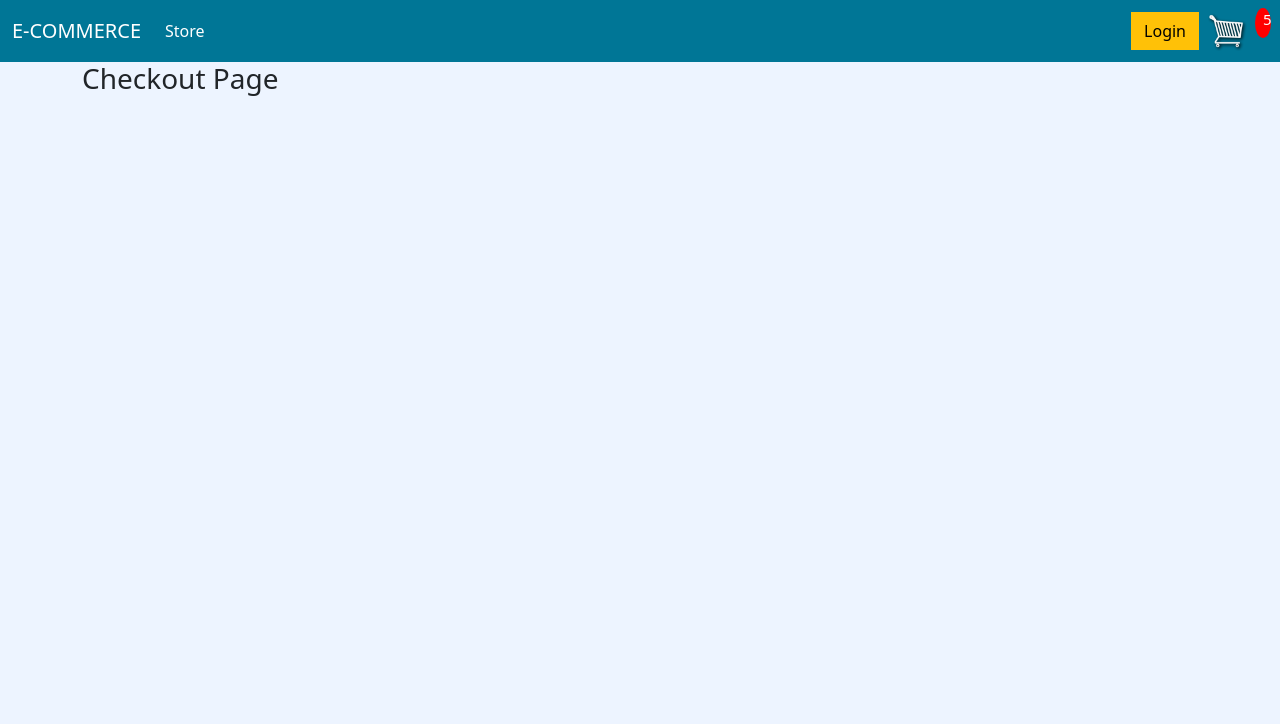
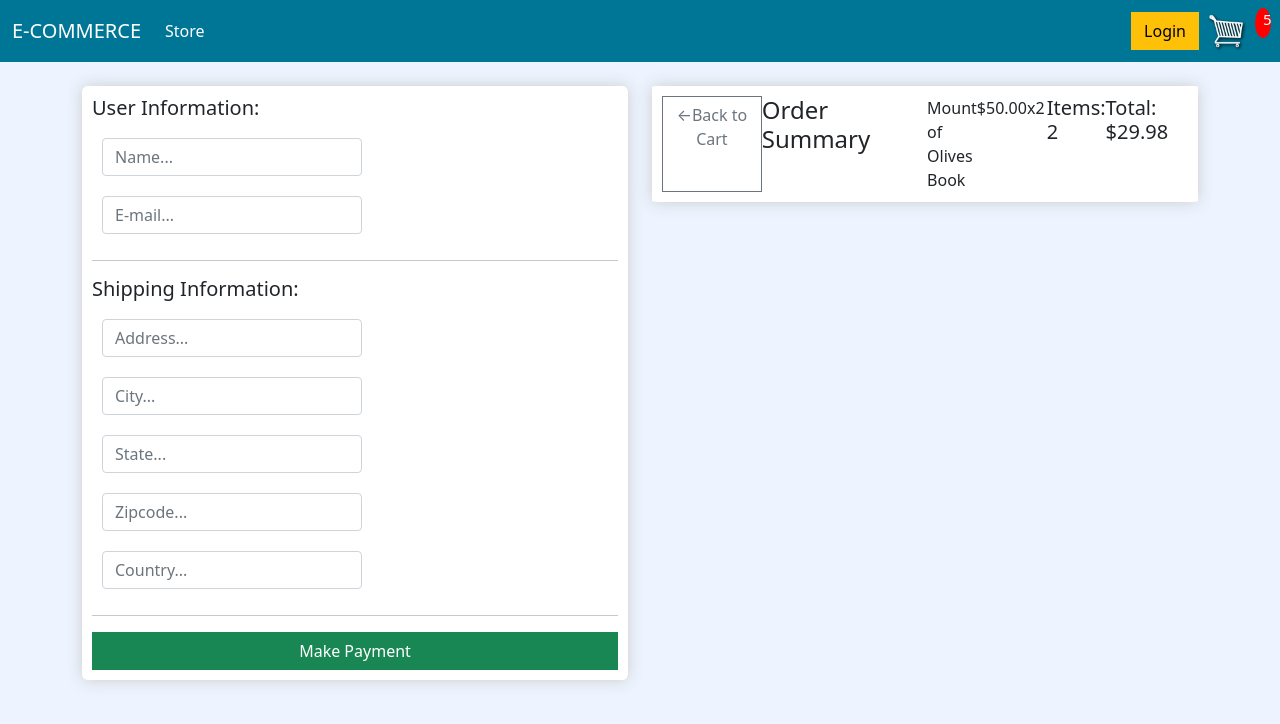
Before and after one commit to hans-huangGOAT/ecommerce_cp, a Django app: page /checkout/ in a window 1280 px wide. Shown: the top 724 px of the page. Run offline with Django 3.2, Linux system fonts and the light colour scheme; some libraries are stand-ins or nearby versions.

Commit message:
Checkout html & css

```diff
--- a/static/css/style.css
+++ b/static/css/style.css
@@ -68,3 +68,17 @@
     font-size: 18px;
     border-bottom: 1px solid black;
 }
+
+.form-field{
+    display: inline-block;
+    width: 280px;
+    padding: 10px;
+}
+
+#summary{
+    display: flex;
+}
+
+.hidden{
+    display: none;
+}
--- a/store/templates/store/checkout.html
+++ b/store/templates/store/checkout.html
@@ -1,5 +1,64 @@
 {% extends 'base.html' %}
 
 {% block content %}
-    <h3>Checkout Page</h3>
+    <div class="row">
+        <div class="col-md">
+            <div class="box-element mt-4">
+                <form id="form">
+                    <div class="user-info">
+                        <h5>User Information:</h5>
+                        <div class="form-field">
+                            <input type="text" class="form-control" name="name" placeholder="Name...">
+                        </div>
+                        <div class="form-field">
+                            <input type="text" class="form-control" name="email" placeholder="E-mail...">
+                        </div>
+                    </div>
+                    <hr>
+                    <div class="shipping-info">
+                        <h5>Shipping Information:</h5>
+                        <div class="form-field">
+                            <input type="text" class="form-control" name="address" placeholder="Address...">
+                        </div>
+                        <div class="form-field">
+                            <input type="text" class="form-control" name="city" placeholder="City...">
+                        </div>
+                        <div class="form-field">
+                            <input type="text" class="form-control" name="state" placeholder="State...">
+                        </div>
+                        <div class="form-field">
+                            <input type="text" class="form-control" name="zipcode" placeholder="Zipcode...">
+                        </div>
+                        <div class="form-field">
+                            <input type="text" class="form-control" name="country" placeholder="Country...">
+                        </div>
+                    </div>
+                    <hr>
+                    <div class="d-grid gap-2">
+                        <button type="submit" class="btn btn-success">Make Payment</button>
+                    </div>
+                </form>
+            </div>
+            <div class="box-element mt-4 hidden">
+                <h5>Payment Method</h5>
+            </div>
+        </div>
+        <div class="col-md mt-4">
+            <div class="box-element">
+                <a href="{% url 'cart' %}" class="btn btn-outline-secondary">&#8592;Back to Cart</a>
+                <hr>
+                <h4>Order Summary</h4>
+                <hr>
+                <div id="summary">
+                    <div style="flex:2"></div>
+                    <div style="flex:2">Mount of Olives Book</div>
+                    <div style="flex:1">$50.00</div>
+                    <div style="flex:1">x2</div>
+
+                </div>
+                <h5>Items: 2</h5>
+                    <h5>Total: $29.98</h5>
+            </div>
+        </div>
+    </div>
 {% endblock %}
```
